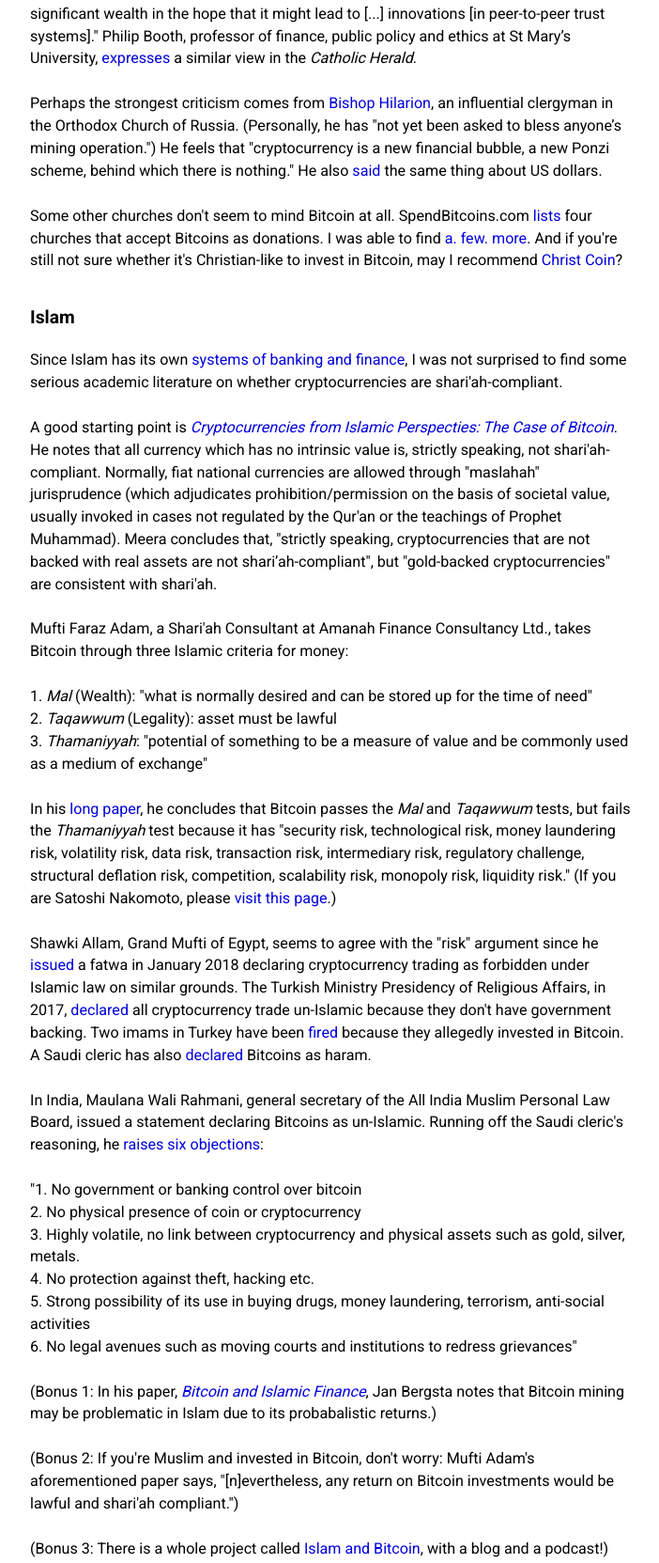
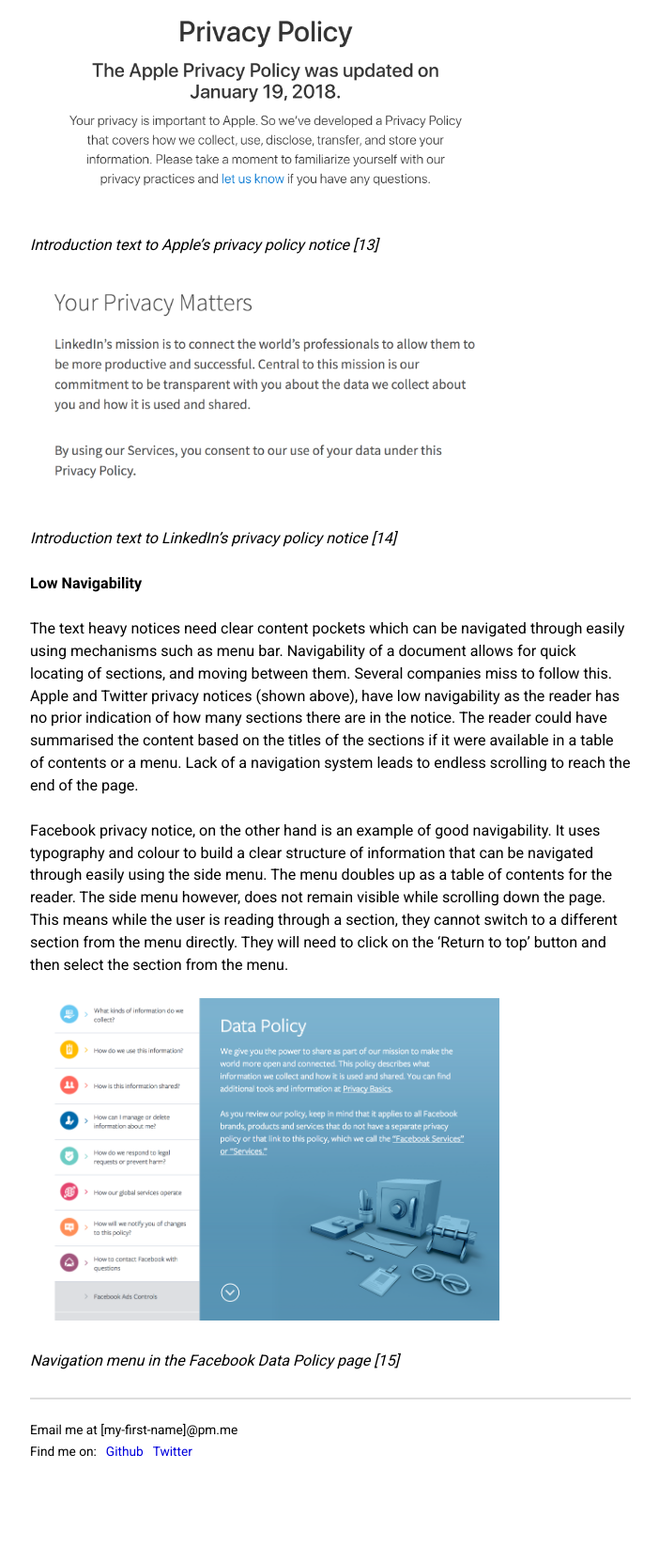
Before and after one commit to saumyaanaidu/saumyaanaidu.github.io, a plain HTML site: page writing/holy-bitcoin.html in a window 1280 px wide. Shown: the part 4757-6420 px from the top of the page at 94% size, without its empty margins (288-990 px from the left). After the commit the page ends 6342 px from the top, so only its background shows below. Drawn offline with Linux system fonts and the light colour scheme; files whose address does not match are found by name.

Commit message:
Update holy-bitcoin.html

```diff
--- a/writing/holy-bitcoin.html
+++ b/writing/holy-bitcoin.html
@@ -61,56 +61,23 @@
                   src="/Users/saumyaa/Documents/GitHub/saumyaanaidu.github.io/img/UberApp_PrivacyNotice.jpg"
                   alt="Uber mobile app screenshot of the policy notice page">
         <p><i>Uber mobile app screenshots of the front interface (left) and the policy notice page (right)</i></p>
-        <p>Joe Carter, of the Acton Institute and the Gospel Coalition, is also of the opinion that Bitcoin is a bubble. However, he is not so quick to discard its technological importance. He <a href="http://blog.acton.org/archives/53396-what-christians-should-know-about-bitcoin-part-3-of-3.html">notes</a>, "[i]f the experiment is unlikely to succeed, then why should anyone bother paying attention to Bitcoin? The reason can be found in another, more successful, completely pernicious, online venture: porn."  Since the "Internet was completely funded by porn", and porn "has been a driver of innovation in many areas of information technology", he concludes, "[t]he question we Christians must ask is whether it is wise stewardship to fund the growth of a system in which thousands of people will eventually lose real, significant wealth in the hope that it might lead to [...] innovations [in peer-to-peer trust systems]."  Philip Booth, professor of finance, public policy and ethics at St Mary’s University, <a href="http://www.catholicherald.co.uk/issues/may-25th-2018/why-catholics-should-take-cryptocurrencies-seriously/">expresses</a> a similar view in the <i>Catholic Herald</i>.</p>
-
-        <p>Perhaps the strongest criticism comes from <a href="https://en.wikipedia.org/wiki/Hilarion_(Alfeyev)">Bishop Hilarion</a>, an influential clergyman in the Orthodox Church of Russia. (Personally, he has "not yet been asked to bless anyone’s mining operation.") He feels that "cryptocurrency is a new financial bubble, a new Ponzi scheme, behind which there is nothing." He also <a href="https://www.rt.com/news/414650-cryptocurrency-dollar-orthodox-church/">said</a> the same thing about US dollars.</p>
-
-        <p>Some other churches don't seem to mind Bitcoin at all. SpendBitcoins.com <a href="http://spendbitcoins.com/places/c/churches/serving/All">lists</a> four churches that accept Bitcoins as donations. I was able to find <a href="https://www.shorelineuu.org/ways-to-share.html">a. <a href="https://news.bitcoin.com/church-zurich-accepts-donations-bitcoin-bch-ether-ripple-stellar/">few.</a> <a href="https://www.ccn.com/kentucky-church-now-accepting-bitcoin/">more</a>. And if you're still not sure whether it's Christian-like to invest in Bitcoin, may I recommend <a href="https://christcoins.io/">Christ Coin</a>?</p>
-
-        <h3>Islam</h3>
-
-        <p>Since Islam has its own <a href="https://en.wikipedia.org/wiki/Islamic_banking_and_finance">systems of banking and finance</a>, I was not surprised to find some serious academic literature on whether cryptocurrencies are shari'ah-compliant.</p>
-
-        <p>A good starting point is <a href="http://bmeb-bi.org/index.php/BEMP/article/view/902/699"><i>Cryptocurrencies from Islamic Perspecties: The Case of Bitcoin</i></a>. He notes that all currency which has no intrinsic value is, strictly speaking, not shari'ah-compliant. Normally, fiat national currencies are allowed through "maslahah" jurisprudence (which adjudicates prohibition/permission on the basis of societal value, usually invoked in cases not regulated by the Qur'an or the teachings of Prophet Muhammad). Meera concludes that, "strictly speaking, cryptocurrencies that are not backed with real assets are not shari’ah-compliant", but "gold-backed cryptocurrencies" are consistent with shari'ah.</p>
-
-        <p>Mufti Faraz Adam, a Shari'ah Consultant at Amanah Finance Consultancy Ltd., takes Bitcoin through three Islamic criteria for money:</p>
-        <p>
-          1. <i>Mal</i> (Wealth): "what is normally desired and can be stored up for the time of need"<br>
-          2. <i>Taqawwum</i> (Legality): asset must be lawful<br>
-          3. <i>Thamaniyyah</i>: "potential of something to be a measure of value and be commonly used as a medium of exchange"
-        </p>
-
-        <p>In his <a href="http://www.iefpedia.com/english/wp-content/uploads/2017/12/Bitcoin-Shariah-Compliant-Mufti-Faraz-Adam.pdf">long paper</a>, he concludes that Bitcoin passes the <i>Mal</i> and <i>Taqawwum</i> tests, but fails the <i>Thamaniyyah</i> test because it has "security risk, technological risk, money laundering risk, volatility risk, data risk, transaction risk, intermediary risk, regulatory challenge, structural deflation risk, competition, scalability risk, monopoly risk, liquidity risk." (If you are Satoshi Nakomoto, please <a href="https://www.webmd.com/first-aid/thermal-heat-or-fire-burns-treatment#1">visit this page</a>.)</p>
-
-        <p>Shawki Allam, Grand Mufti of Egypt, seems to agree with the "risk" argument since he <a href="https://www.coindesk.com/egypts-religion-leader-crypto-trading-forbidden-by-islamic-law/">issued</a> a fatwa in January 2018 declaring cryptocurrency trading as forbidden under Islamic law on similar grounds. The Turkish Ministry Presidency of Religious Affairs, in 2017, <a href="">declared</a> all cryptocurrency trade un-Islamic because they don't have government backing. Two imams in Turkey have been <a href="https://news.bitcoin.com/two-turkish-imams-fired-allegedly-investing-bitcoin/">fired</a> because they allegedly invested in Bitcoin. A Saudi cleric has also <a href="https://www.moroccoworldnews.com/2017/12/235779/assim-al-hakeem-digital-currency-bitcoin-haram-islam-cryptocurrencies/">declared</a> Bitcoins as haram.</p>
-
-        <p>In India, Maulana Wali Rahmani, general secretary of the All India Muslim Personal Law Board, issued a statement declaring Bitcoins as un-Islamic. Running off the Saudi cleric's reasoning, he <a href="https://theprint.in/opinion/bitcoins-are-not-islamic-a-new-directive-tells-indian-muslims/81190/">raises six objections</a>:</p>
-
-        <p>"1. No government or banking control over bitcoin<br>
-        2. No physical presence of coin or cryptocurrency<br>
-        3. Highly volatile, no link between cryptocurrency and physical assets such as gold, silver, metals.<br>
-        4. No protection against theft, hacking etc.<br>
-        5. Strong possibility of its use in buying drugs, money laundering, terrorism, anti-social activities<br>
-        6. No legal avenues such as moving courts and institutions to redress grievances"<br></p>
-
-        <p>(Bonus 1: In his paper, <a href="http://citeseerx.ist.psu.edu/viewdoc/download?doi=10.1.1.1028.1609&rep=rep1&type=pdf"><i>Bitcoin and Islamic Finance</i></a>, Jan Bergsta notes that Bitcoin mining may be problematic in Islam due to its probabalistic returns.)</p>
-
-        <p>(Bonus 2: If you're Muslim and invested in Bitcoin, don't worry: Mufti Adam's aforementioned paper says, "[n]evertheless, any return on Bitcoin investments would be lawful and shari'ah compliant.")</p>
-
-        <p>(Bonus 3: There is a whole project called <a href="https://www.islamandbitcoin.com/">Islam and Bitcoin</a>, with a blog and a podcast!)</p>
-
-        <h3>Judaism</h3>
-
-        <p>Rabbi Yehuda Shurpin, of the Chabad, <a href="https://www.chabad.org/library/article_cdo/aid/3393162/sc/fb/jewish/Does-Judaism-Consider-Bitcoins-to-Be-Money.htm">makes it clear</a> that Bitcoin is not currency according to the Torah. However, it may be treated as a commodity. (Who knew 21st century lawyers get their arguments from Hasidism?) Since the laws of usury apply to commodities as well, "[p]ractically, that means that if you borrow bitcoins from someone, you need to return the value of the bitcoins you borrowed, not actual bitcoins."</p>
-
-        <p>Vyacheslav Semenchuk, on the other hand, may not have given this too much thought since he launched <a href="https://bitcoinexchangeguide.com/bitcoen/">Bitcoen</a>, "the first Kosher cryptocurrency."</p>
-
-        <h3>Conclusion</h3>
-
-        <p>Contemporary religious views on cryptocurrencies are nuanced (especially in Islamic scholarship), but none have come out strongly in favour of it. Additionally, most commentary seems to be on Bitcoin, rather than cryptocurrencies in general. In the future, each cryptocurrency may merit its own religious analysis.</p>
-
-        <p>Thankfully, none of this matters. As <i>Becoming Christians</i> <a href="https://becomingchristians.com/2017/12/18/how-bitcoin-is-fulfilling-bible-prophecy/">notes</a>, "You see, at the end, it is really not Bitcoin that we should be worrying about. It is our relationship with God."</p>
-
+<p><b>Gaining Trust Through the Initial Pitch</b></p>
+        <p>A pattern in the privacy notices of most companies is that they attempt to establish credibility and gain confidence by stating that they respect the users’ privacy. This can be seen in the introductory text of the privacy notices of Apple and LinkedIn. The underlying intent seems to be that since the company understands that the users’ privacy is important, the users can rely on them and not read the full notice.</p>
+        <br><img width="500"
+             src="/Users/saumyaa/Documents/GitHub/saumyaanaidu.github.io/img/Apple_Intro.png"
+             alt="Introduction text to Apple’s privacy policy notice describing the importance of privacy to Apple">
+        <p><i>Introduction text to Apple’s privacy policy notice [13]</i></p>
+        <br><img width="500"
+             src="/Users/saumyaa/Documents/GitHub/saumyaanaidu.github.io/img/Linkedin_Intro.png"
+             alt="Introduction text to LinkedIn’s privacy policy notice stating that their consumers' privacy matters to them">
+        <p><i>Introduction text to LinkedIn’s privacy policy notice [14]</i></p>
+<p><b>Low Navigability</b></p>
+        <p>The text heavy notices need clear content pockets which can be navigated through easily using mechanisms such as menu bar. Navigability of a document allows for quick locating of sections, and moving between them. Several companies miss to follow this. Apple and Twitter privacy notices (shown above), have low navigability as the reader has no prior indication of how many sections there are in the notice. The reader could have summarised the content based on the titles of the sections if it were available in a table of contents or a menu. Lack of a navigation system leads to endless scrolling to reach the end of the page.</p>
+        <p>Facebook privacy notice, on the other hand is an example of good navigability. It uses typography and colour to build a clear structure of information that can be navigated through easily using the side menu. The menu doubles up as a table of contents for the reader. The side menu however, does not remain visible while scrolling down the page. This means while the user is reading through a section, they cannot switch to a different section from the menu directly. They will need to click on the ‘Return to top’ button and then select the section from the menu.</p>
+        <br><img width="500"
+             src="/Users/saumyaa/Documents/GitHub/saumyaanaidu.github.io/img/FacebookNotice_Navigation.png"
+             alt="Navigation menu in the Facebook Data Policy page with topics on their different data pratices">
+        <p><i>Navigation menu in the Facebook Data Policy page [15]</i></p>
 
       <footer class="footer">
         <div class="contact">
```
